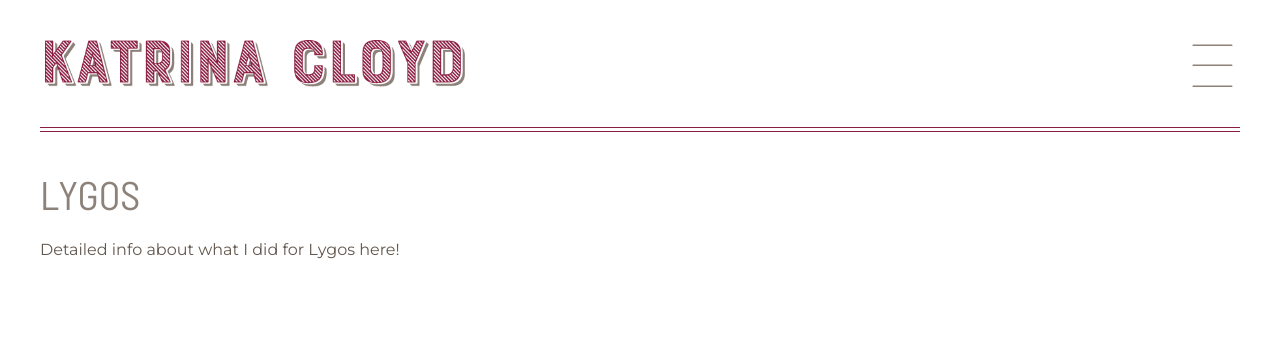
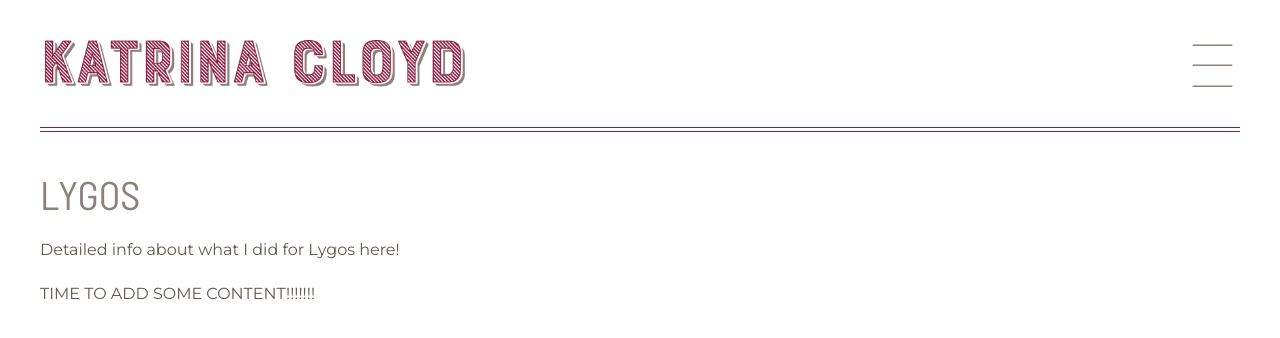
Before and after one commit to KatrinaCloyd/portfolio_2025, a Next.js app: page /portfolio/lygos in a window 1280 px wide. Shown: the top 338 px of the page. Built offline with nearby package versions, Linux system fonts and the light colour scheme.

Commit message:
Add notes

```diff
--- a/src/app/layout.tsx
+++ b/src/app/layout.tsx
@@ -13,6 +13,8 @@
   weight: ['400', '500'],
 });
 
+// TODO need to add a sitemap!
+
 export default function RootLayout({
   children,
 }: Readonly<{
--- a/src/app/portfolio/lygos/page.tsx
+++ b/src/app/portfolio/lygos/page.tsx
@@ -14,6 +14,7 @@
       <main>
         <h1>LYGOS</h1>
         <p>Detailed info about what I did for Lygos here!</p>
+        <p>TIME TO ADD SOME CONTENT!!!!!!! </p>
       </main>
     </div>
   );
```
Also changed, not shown: 1 other file (tests, documents, lock files or other folders).
